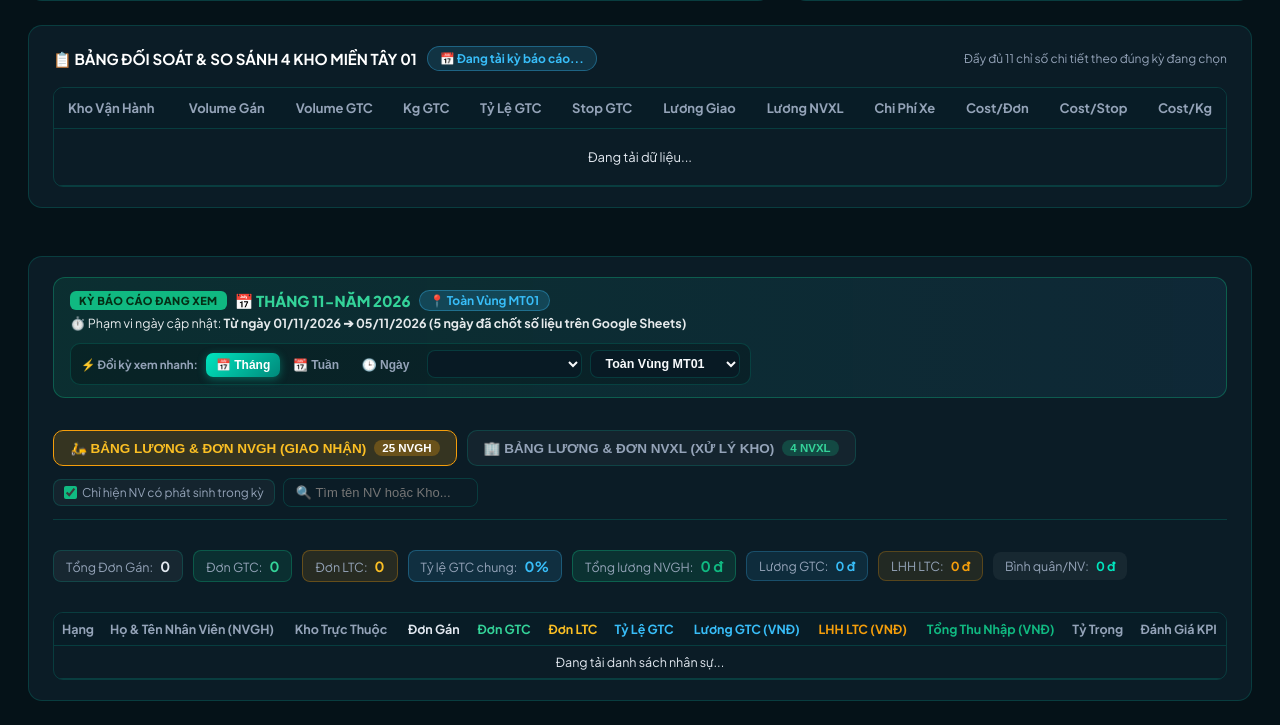
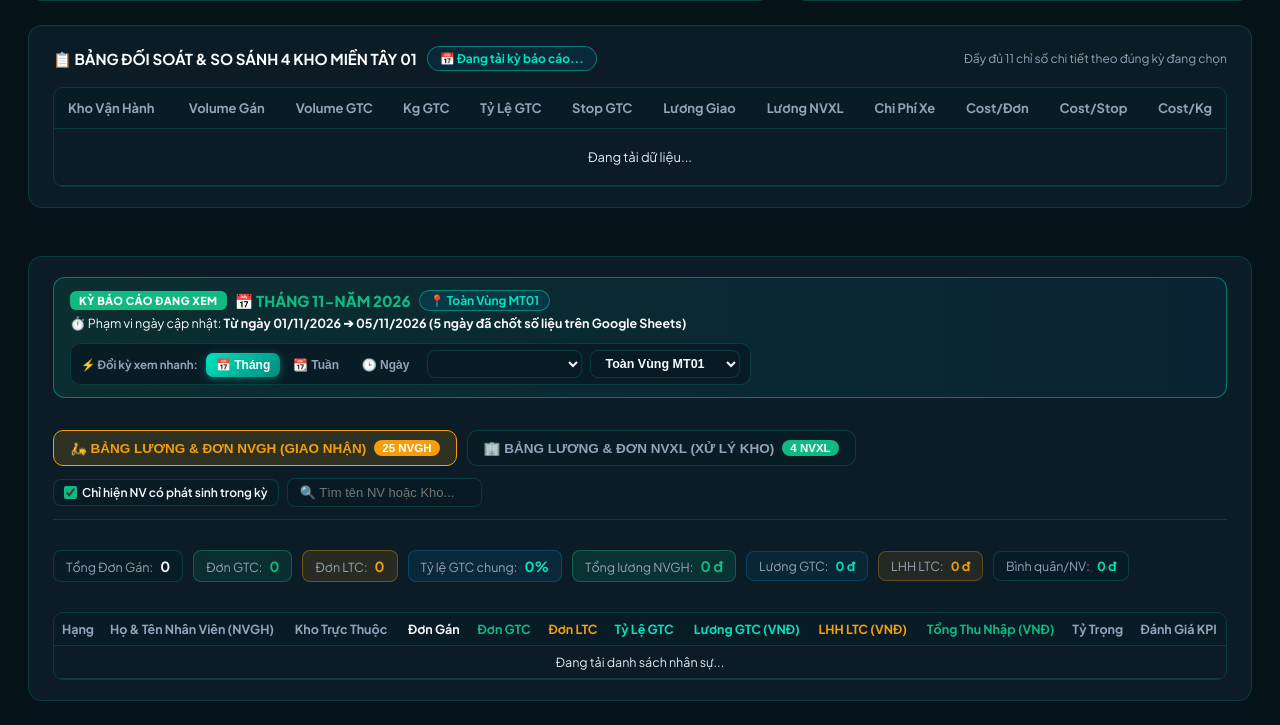
Before and after one commit to billnguyen1990/tiger-ai-studio, a Flask app: page /cost-dashboard in a window 1280 px wide. Shown: the part 944-1669 px from the top of the page. Run offline with Flask 3, Linux system fonts and the light colour scheme; lists and menus that the app fills with data are empty.

Commit message:
fix(cost-dashboard): high-contrast text and badge colors in Light Mode for NVGH and NVXL salary tables

```diff
--- a/templates/cost_dashboard.html
+++ b/templates/cost_dashboard.html
@@ -1384,7 +1384,7 @@
         <div style="display: flex; align-items: center; gap: 10px; flex-wrap: wrap;">
           <div class="box-title">📋 BẢNG ĐỐI SOÁT & SO SÁNH 4 KHO MIỀN TÂY 01</div>
           <span id="badgeHubTablePeriod"
-            style="background: rgba(56, 189, 248, 0.14); border: 1px solid rgba(56, 189, 248, 0.35); color: #38bdf8; padding: 4px 12px; border-radius: 999px; font-size: 12px; font-weight: 700;">
+            style="background: rgba(2, 132, 199, 0.12); border: 1px solid var(--border-accent); color: var(--accent-blue); padding: 4px 12px; border-radius: 999px; font-size: 12px; font-weight: 700;">
             📅 Đang tải kỳ báo cáo...
           </span>
         </div>
@@ -1420,20 +1420,20 @@
     <!-- SECTION 4: BẢNG LƯƠNG & SẢN LƯỢNG CHI TIẾT (TÍCH HỢP 2 TAB: NVGH & NVXL + BỘ CHỌN KỲ NGAY TẠI BẢNG) -->
     <section class="content-box" style="margin-top: 24px;">
       <!-- BANNER KỲ DỮ LIỆU RÕ RÀNG + BỘ CHỌN NHANH NGAY TẠI BẢNG LƯƠNG -->
-      <div style="background: linear-gradient(90deg, rgba(16, 185, 129, 0.12), rgba(56, 189, 248, 0.08)); border: 1px solid rgba(16, 185, 129, 0.35); border-radius: 12px; padding: 12px 16px; margin-bottom: 16px; display: flex; align-items: center; justify-content: space-between; flex-wrap: wrap; gap: 12px;">
+      <div style="background: linear-gradient(90deg, rgba(16, 185, 129, 0.12), rgba(2, 132, 199, 0.08)); border: 1px solid var(--border-accent); border-radius: 12px; padding: 12px 16px; margin-bottom: 16px; display: flex; align-items: center; justify-content: space-between; flex-wrap: wrap; gap: 12px;">
         <div style="display: flex; flex-direction: column; gap: 4px;">
           <div style="display: flex; align-items: center; gap: 8px; flex-wrap: wrap;">
-            <span style="background: #10b981; color: #052e16; font-weight: 800; font-size: 11px; padding: 3px 9px; border-radius: 6px; letter-spacing: 0.4px;">KỲ BÁO CÁO ĐANG XEM</span>
-            <strong id="txtSalaryPeriodBanner" style="color: #34d399; font-size: 15px; font-weight: 800;">📅 THÁNG 11-NĂM 2026</strong>
-            <span id="txtSalaryHubBanner" style="background: rgba(56, 189, 248, 0.18); color: #38bdf8; border: 1px solid rgba(56, 189, 248, 0.35); padding: 2px 10px; border-radius: 999px; font-size: 12px; font-weight: 700;">📍 Toàn Vùng MT01</span>
-          </div>
-          <div id="txtSalaryDateRangeSub" style="font-size: 12.5px; color: var(--text-main); opacity: 0.92;">
+            <span style="background: var(--accent-green); color: #ffffff; font-weight: 800; font-size: 11px; padding: 3px 9px; border-radius: 6px; letter-spacing: 0.4px;">KỲ BÁO CÁO ĐANG XEM</span>
+            <strong id="txtSalaryPeriodBanner" style="color: var(--accent-green); font-size: 15px; font-weight: 800;">📅 THÁNG 11-NĂM 2026</strong>
+            <span id="txtSalaryHubBanner" style="background: rgba(2, 132, 199, 0.14); color: var(--accent-blue); border: 1px solid var(--border-accent); padding: 2px 10px; border-radius: 999px; font-size: 12px; font-weight: 700;">📍 Toàn Vùng MT01</span>
+          </div>
+          <div id="txtSalaryDateRangeSub" style="font-size: 12.5px; color: var(--text-main);">
             ⏱️ Phạm vi ngày cập nhật: <b>Từ ngày 01/11/2026 ➔ 05/11/2026 (5 ngày đã chốt số liệu trên Google Sheets)</b>
           </div>
         </div>
 
         <!-- Bộ đổi nhanh Ngày / Tuần / Tháng ngay tại bảng lương không cần cuộn lên trên -->
-        <div style="display: flex; align-items: center; gap: 8px; flex-wrap: wrap; background: rgba(0,0,0,0.22); padding: 6px 10px; border-radius: 10px; border: 1px solid var(--border-color);">
+        <div style="display: flex; align-items: center; gap: 8px; flex-wrap: wrap; background: var(--bg-table-th); padding: 6px 10px; border-radius: 10px; border: 1px solid var(--border-color);">
           <span style="font-size: 11.5px; color: var(--text-sub); font-weight: 700;">⚡ Đổi kỳ xem nhanh:</span>
           <div class="mode-pills" style="gap: 4px;">
             <button class="pill-btn active" id="inlinePillMonth" onclick="setMode('month')" style="padding: 5px 10px; font-size: 12px;">📅 Tháng</button>
@@ -1454,57 +1454,57 @@
       <!-- THANH CHUYỂN TAB: LƯƠNG NVGH vs LƯƠNG NVXL -->
       <div style="display: flex; align-items: center; justify-content: space-between; flex-wrap: wrap; gap: 12px; margin-bottom: 14px; border-bottom: 1px solid var(--border-color); padding-bottom: 12px;">
         <div style="display: flex; align-items: center; gap: 10px; flex-wrap: wrap;">
-          <button id="tabBtnNVGH" onclick="switchSalaryTab('nvgh')" style="cursor: pointer; display: flex; align-items: center; gap: 8px; padding: 9px 16px; border-radius: 10px; font-weight: 800; font-size: 13.5px; border: 1.5px solid #f59e0b; background: rgba(245, 158, 11, 0.18); color: #fbbf24; transition: 0.2s;">
+          <button id="tabBtnNVGH" onclick="switchSalaryTab('nvgh')" style="cursor: pointer; display: flex; align-items: center; gap: 8px; padding: 9px 16px; border-radius: 10px; font-weight: 800; font-size: 13.5px; border: 1.5px solid var(--accent-amber); background: rgba(245, 158, 11, 0.15); color: var(--accent-amber); transition: 0.2s;">
             <span>🛵 BẢNG LƯƠNG & ĐƠN NVGH (GIAO NHẬN)</span>
-            <span id="badgeDriverCount" style="background: rgba(245, 158, 11, 0.28); color: #fff; padding: 2px 8px; border-radius: 999px; font-size: 11.5px;">25 NVGH</span>
+            <span id="badgeDriverCount" style="background: var(--accent-amber); color: #ffffff; padding: 2px 8px; border-radius: 999px; font-size: 11.5px;">25 NVGH</span>
           </button>
 
-          <button id="tabBtnNVXL" onclick="switchSalaryTab('nvxl')" style="cursor: pointer; display: flex; align-items: center; gap: 8px; padding: 9px 16px; border-radius: 10px; font-weight: 800; font-size: 13.5px; border: 1.5px solid var(--border-color); background: rgba(255, 255, 255, 0.04); color: var(--text-sub); transition: 0.2s;">
+          <button id="tabBtnNVXL" onclick="switchSalaryTab('nvxl')" style="cursor: pointer; display: flex; align-items: center; gap: 8px; padding: 9px 16px; border-radius: 10px; font-weight: 800; font-size: 13.5px; border: 1.5px solid var(--border-color); background: var(--bg-table-th); color: var(--text-sub); transition: 0.2s;">
             <span>🏢 BẢNG LƯƠNG & ĐƠN NVXL (XỬ LÝ KHO)</span>
-            <span id="badgeNvxlCount" style="background: rgba(16, 185, 129, 0.25); color: #34d399; padding: 2px 8px; border-radius: 999px; font-size: 11.5px;">4 NVXL</span>
+            <span id="badgeNvxlCount" style="background: var(--accent-green); color: #ffffff; padding: 2px 8px; border-radius: 999px; font-size: 11.5px;">4 NVXL</span>
           </button>
         </div>
 
         <div style="display: flex; align-items: center; gap: 8px; flex-wrap: wrap;">
-          <label id="lblHideZeroWrap" style="display: flex; align-items: center; gap: 5px; font-size: 12px; color: var(--text-sub); cursor: pointer; background: rgba(255,255,255,0.04); padding: 5px 10px; border-radius: 8px; border: 1px solid var(--border-color);">
+          <label id="lblHideZeroWrap" style="display: flex; align-items: center; gap: 5px; font-size: 12px; color: var(--text-main); font-weight: 600; cursor: pointer; background: var(--bg-table-th); padding: 5px 10px; border-radius: 8px; border: 1px solid var(--border-color);">
             <input type="checkbox" id="chkOnlyActiveStaff" checked onchange="filterDriversTable()" style="accent-color: #10b981; cursor: pointer;">
             <span>Chỉ hiện NV có phát sinh trong kỳ</span>
           </label>
-          <input type="text" id="txtSearchDriver" placeholder="🔍 Tìm tên NV hoặc Kho..." oninput="filterDriversTable()" style="background: var(--bg-surface); border: 1px solid var(--border-color); color: var(--text-main); border-radius: 8px; padding: 6px 12px; font-size: 13px; outline: none; width: 195px;">
+          <input type="text" id="txtSearchDriver" placeholder="🔍 Tìm tên NV hoặc Kho..." oninput="filterDriversTable()" style="background: var(--bg-input); border: 1px solid var(--border-color); color: var(--text-main); border-radius: 8px; padding: 6px 12px; font-size: 13px; outline: none; width: 195px;">
         </div>
       </div>
 
       <!-- DẢI TỔNG HỢP SẢN LƯỢNG ĐƠN (GÁN / GTC / LTC / TỶ LỆ GTC) + LƯƠNG CỦA TAB ĐANG CHỌN -->
       <div style="display: flex; align-items: center; gap: 10px; flex-wrap: wrap; margin-bottom: 14px;">
-        <div style="background: rgba(255,255,255,0.05); border: 1px solid var(--border-color); padding: 6px 12px; border-radius: 8px; font-size: 12.5px;">
+        <div style="background: var(--bg-table-th); border: 1px solid var(--border-color); padding: 6px 12px; border-radius: 8px; font-size: 12.5px;">
           <span style="color: var(--text-sub);">Tổng Đơn Gán:</span>
-          <b id="txtSumDonGan" style="color: #e2e8f0; margin-left: 5px; font-size: 14px;">0</b>
-        </div>
-        <div style="background: rgba(16, 185, 129, 0.12); border: 1px solid rgba(16, 185, 129, 0.3); padding: 6px 12px; border-radius: 8px; font-size: 12.5px;">
+          <b id="txtSumDonGan" style="color: var(--text-main); margin-left: 5px; font-size: 14px;">0</b>
+        </div>
+        <div style="background: rgba(16, 185, 129, 0.12); border: 1px solid rgba(16, 185, 129, 0.35); padding: 6px 12px; border-radius: 8px; font-size: 12.5px;">
           <span style="color: var(--text-sub);">Đơn GTC:</span>
-          <b id="txtSumDonGtc" style="color: #34d399; margin-left: 5px; font-size: 14px;">0</b>
-        </div>
-        <div style="background: rgba(245, 158, 11, 0.12); border: 1px solid rgba(245, 158, 11, 0.3); padding: 6px 12px; border-radius: 8px; font-size: 12.5px;">
+          <b id="txtSumDonGtc" style="color: var(--accent-green); margin-left: 5px; font-size: 14px;">0</b>
+        </div>
+        <div style="background: rgba(245, 158, 11, 0.12); border: 1px solid rgba(245, 158, 11, 0.35); padding: 6px 12px; border-radius: 8px; font-size: 12.5px;">
           <span style="color: var(--text-sub);">Đơn LTC:</span>
-          <b id="txtSumDonLtc" style="color: #fbbf24; margin-left: 5px; font-size: 14px;">0</b>
-        </div>
-        <div style="background: rgba(56, 189, 248, 0.12); border: 1px solid rgba(56, 189, 248, 0.3); padding: 6px 12px; border-radius: 8px; font-size: 12.5px;">
+          <b id="txtSumDonLtc" style="color: var(--accent-amber); margin-left: 5px; font-size: 14px;">0</b>
+        </div>
+        <div style="background: rgba(2, 132, 199, 0.12); border: 1px solid rgba(2, 132, 199, 0.35); padding: 6px 12px; border-radius: 8px; font-size: 12.5px;">
           <span style="color: var(--text-sub);">Tỷ lệ GTC chung:</span>
-          <b id="txtSumGtcRate" style="color: #38bdf8; margin-left: 5px; font-size: 14px;">0%</b>
-        </div>
-        <div style="background: rgba(16, 185, 129, 0.14); border: 1px solid rgba(16, 185, 129, 0.35); padding: 6px 12px; border-radius: 8px; font-size: 12.5px;">
+          <b id="txtSumGtcRate" style="color: var(--accent-blue); margin-left: 5px; font-size: 14px;">0%</b>
+        </div>
+        <div style="background: rgba(16, 185, 129, 0.14); border: 1px solid rgba(16, 185, 129, 0.38); padding: 6px 12px; border-radius: 8px; font-size: 12.5px;">
           <span id="lblTotalSalMain" style="color: var(--text-sub);">Tổng lương NVGH:</span>
           <b id="txtTotalDriverSalary" style="color: var(--accent-green); margin-left: 5px; font-size: 14.5px;">0 đ</b>
         </div>
-        <div style="background: rgba(56, 189, 248, 0.1); border: 1px solid rgba(56, 189, 248, 0.25); padding: 6px 12px; border-radius: 8px; font-size: 12.5px;">
+        <div style="background: rgba(2, 132, 199, 0.1); border: 1px solid rgba(2, 132, 199, 0.3); padding: 6px 12px; border-radius: 8px; font-size: 12.5px;">
           <span id="lblSubSal1" style="color: var(--text-sub);">Lương GTC:</span>
-          <b id="txtTotalGtcSalary" style="color: #38bdf8; margin-left: 5px;">0 đ</b>
-        </div>
-        <div style="background: rgba(245, 158, 11, 0.1); border: 1px solid rgba(245, 158, 11, 0.25); padding: 6px 12px; border-radius: 8px; font-size: 12.5px;">
+          <b id="txtTotalGtcSalary" style="color: var(--accent-blue); margin-left: 5px;">0 đ</b>
+        </div>
+        <div style="background: rgba(245, 158, 11, 0.1); border: 1px solid rgba(245, 158, 11, 0.3); padding: 6px 12px; border-radius: 8px; font-size: 12.5px;">
           <span id="lblSubSal2" style="color: var(--text-sub);">LHH LTC:</span>
-          <b id="txtTotalLtcSalary" style="color: #f59e0b; margin-left: 5px;">0 đ</b>
-        </div>
-        <div style="background: rgba(255,255,255,0.05); padding: 6px 12px; border-radius: 8px; font-size: 12.5px;">
+          <b id="txtTotalLtcSalary" style="color: var(--accent-amber); margin-left: 5px;">0 đ</b>
+        </div>
+        <div style="background: var(--bg-table-th); border: 1px solid var(--border-color); padding: 6px 12px; border-radius: 8px; font-size: 12.5px;">
           <span id="lblAvgSal" style="color: var(--text-sub);">Bình quân/NV:</span>
           <b id="txtAvgDriverSalary" style="color: var(--accent-blue); margin-left: 5px;">0 đ</b>
         </div>
@@ -1524,12 +1524,12 @@
               <th style="width: 48px; text-align: center;">Hạng</th>
               <th id="thStaffName">Họ & Tên Nhân Viên (NVGH)</th>
               <th>Kho Trực Thuộc</th>
-              <th style="text-align: right; color: #e2e8f0;">Đơn Gán</th>
-              <th style="text-align: right; color: #34d399;">Đơn GTC</th>
-              <th style="text-align: right; color: #fbbf24;">Đơn LTC</th>
-              <th style="text-align: center; color: #38bdf8;">Tỷ Lệ GTC</th>
-              <th id="thSalCol1" style="text-align: right; color: #38bdf8;">Lương GTC (VNĐ)</th>
-              <th id="thSalCol2" style="text-align: right; color: #f59e0b;">LHH LTC (VNĐ)</th>
+              <th style="text-align: right; color: var(--text-main);">Đơn Gán</th>
+              <th style="text-align: right; color: var(--accent-green);">Đơn GTC</th>
+              <th style="text-align: right; color: var(--accent-amber);">Đơn LTC</th>
+              <th style="text-align: center; color: var(--accent-blue);">Tỷ Lệ GTC</th>
+              <th id="thSalCol1" style="text-align: right; color: var(--accent-blue);">Lương GTC (VNĐ)</th>
+              <th id="thSalCol2" style="text-align: right; color: var(--accent-amber);">LHH LTC (VNĐ)</th>
               <th style="text-align: right; color: var(--accent-green);">Tổng Thu Nhập (VNĐ)</th>
               <th style="text-align: right;">Tỷ Trọng</th>
               <th style="text-align: center;">Đánh Giá KPI</th>
@@ -1699,7 +1699,7 @@
         document.getElementById("txtSalaryHubBanner").innerText = `📍 ${pHub}`;
       }
       if (document.getElementById("txtSalaryDateRangeSub")) {
-        document.getElementById("txtSalaryDateRangeSub").innerHTML = `⏱️ Phạm vi ngày cập nhật: <b style="color: #fbbf24;">${pRange}</b> • Đồng bộ lúc: <b>${data.last_sync || "Mới nhất"}</b>`;
+        document.getElementById("txtSalaryDateRangeSub").innerHTML = `⏱️ Phạm vi ngày cập nhật: <b style="color: var(--accent-amber);">${pRange}</b> • Đồng bộ lúc: <b>${data.last_sync || "Mới nhất"}</b>`;
       }
 
       // Render Table 4 Kho
@@ -1733,18 +1733,18 @@
       const btnNvgh = document.getElementById("tabBtnNVGH");
       const btnNvxl = document.getElementById("tabBtnNVXL");
       if (tab === "nvgh") {
-        btnNvgh.style.border = "1.5px solid #f59e0b";
-        btnNvgh.style.background = "rgba(245, 158, 11, 0.18)";
-        btnNvgh.style.color = "#fbbf24";
+        btnNvgh.style.border = "1.5px solid var(--accent-amber)";
+        btnNvgh.style.background = "rgba(245, 158, 11, 0.15)";
+        btnNvgh.style.color = "var(--accent-amber)";
         btnNvxl.style.border = "1.5px solid var(--border-color)";
-        btnNvxl.style.background = "rgba(255, 255, 255, 0.04)";
+        btnNvxl.style.background = "var(--bg-table-th)";
         btnNvxl.style.color = "var(--text-sub)";
       } else {
-        btnNvxl.style.border = "1.5px solid #10b981";
-        btnNvxl.style.background = "rgba(16, 185, 129, 0.18)";
-        btnNvxl.style.color = "#34d399";
+        btnNvxl.style.border = "1.5px solid var(--accent-green)";
+        btnNvxl.style.background = "rgba(16, 185, 129, 0.15)";
+        btnNvxl.style.color = "var(--accent-green)";
         btnNvgh.style.border = "1.5px solid var(--border-color)";
-        btnNvgh.style.background = "rgba(255, 255, 255, 0.04)";
+        btnNvgh.style.background = "var(--bg-table-th)";
         btnNvgh.style.color = "var(--text-sub)";
       }
       renderActiveSalaryTab();
@@ -1755,10 +1755,21 @@
     }
 
     function _getGtcRateColor(rate) {
-      if (rate >= 85) return "#10b981";
-      if (rate >= 80) return "#f59e0b";
-      if (rate > 0) return "#ef4444";
-      return "#64748b";
+      const isLight = document.body.classList.contains("theme-light");
+      if (rate >= 85) return isLight ? "#047857" : "#10b981";
+      if (rate >= 80) return isLight ? "#b45309" : "#f59e0b";
+      if (rate > 0) return isLight ? "#b91c1c" : "#ef4444";
+      return "#475569";
+    }
+
+    function _getBadgeThemeColor(hexColor) {
+      const isLight = document.body.classList.contains("theme-light");
+      if (!isLight) return hexColor;
+      if (hexColor === "#10b981") return "#047857";
+      if (hexColor === "#3b82f6") return "#1d4ed8";
+      if (hexColor === "#f59e0b") return "#b45309";
+      if (hexColor === "#ef4444") return "#b91c1c";
+      return "#475569";
     }
 
     function renderDriversTable(items, summary) {
@@ -1791,24 +1802,24 @@
 
       // Dòng TỔNG CỘNG trên cùng để Sếp đối chiếu nhanh
       const summaryRowHtml = `
-        <tr style="background: rgba(16, 185, 129, 0.11); border-bottom: 2px solid rgba(16, 185, 129, 0.4);">
-          <td style="text-align: center; font-weight: 900; color: #34d399;">∑</td>
-          <td style="font-weight: 800; color: #34d399;">TỔNG CỘNG TOÀN BẢNG (${isNvxl ? (sumObj.count || 0) + ' NVXL' : (sumObj.active_count || 0) + ' NVGH có phát sinh'})</td>
+        <tr style="background: rgba(16, 185, 129, 0.12); border-bottom: 2px solid var(--accent-green);">
+          <td style="text-align: center; font-weight: 900; color: var(--accent-green);">∑</td>
+          <td style="font-weight: 800; color: var(--accent-green);">TỔNG CỘNG TOÀN BẢNG (${isNvxl ? (sumObj.count || 0) + ' NVXL' : (sumObj.active_count || 0) + ' NVGH có phát sinh'})</td>
           <td style="color: var(--accent-blue); font-weight: 700;">📍 ${(window.lastRenderedData && window.lastRenderedData.period_info && window.lastRenderedData.period_info.hub) || 'Toàn Vùng MT01'}</td>
-          <td class="td-num" style="font-weight: 800; color: #fff; font-size: 14px;">${sumObj.formatted_don_gan || "0"}</td>
-          <td class="td-num" style="font-weight: 800; color: #34d399; font-size: 14px;">${sumObj.formatted_don_gtc || "0"}</td>
-          <td class="td-num" style="font-weight: 800; color: #fbbf24; font-size: 14px;">${sumObj.formatted_don_ltc || "0"}</td>
+          <td class="td-num" style="font-weight: 800; color: var(--text-main); font-size: 14px;">${sumObj.formatted_don_gan || "0"}</td>
+          <td class="td-num" style="font-weight: 800; color: var(--accent-green); font-size: 14px;">${sumObj.formatted_don_gtc || "0"}</td>
+          <td class="td-num" style="font-weight: 800; color: var(--accent-amber); font-size: 14px;">${sumObj.formatted_don_ltc || "0"}</td>
           <td style="text-align: center;">
-            <span style="background: rgba(56, 189, 248, 0.2); color: #38bdf8; border: 1px solid rgba(56, 189, 248, 0.45); padding: 3px 9px; border-radius: 999px; font-size: 12px; font-weight: 800;">
+            <span style="background: rgba(2, 132, 199, 0.16); color: var(--accent-blue); border: 1px solid var(--accent-blue); padding: 3px 9px; border-radius: 999px; font-size: 12px; font-weight: 800;">
               ${sumObj.overall_gtc_rate || "0%"}
             </span>
           </td>
-          <td class="td-num" style="color: #38bdf8; font-weight: 800; font-size: 14px;">${isNvxl ? (sumObj.formatted_luong_xl || "0 đ") : (sumObj.formatted_gtc || "0 đ")}</td>
-          <td class="td-num" style="color: #f59e0b; font-weight: 800; font-size: 14px;">${isNvxl ? (sumObj.formatted_luong_gn || "0 đ") : (sumObj.formatted_ltc || "0 đ")}</td>
+          <td class="td-num" style="color: var(--accent-blue); font-weight: 800; font-size: 14px;">${isNvxl ? (sumObj.formatted_luong_xl || "0 đ") : (sumObj.formatted_gtc || "0 đ")}</td>
+          <td class="td-num" style="color: var(--accent-amber); font-weight: 800; font-size: 14px;">${isNvxl ? (sumObj.formatted_luong_gn || "0 đ") : (sumObj.formatted_ltc || "0 đ")}</td>
           <td class="td-num" style="color: var(--accent-green); font-weight: 900; font-size: 15px;">${sumObj.formatted_total || "0 đ"}</td>
           <td class="td-num" style="color: var(--accent-purple); font-weight: 800;">100%</td>
           <td style="text-align: center;">
-            <span style="background: rgba(16, 185, 129, 0.2); color: #34d399; border: 1px solid rgba(16, 185, 129, 0.4); padding: 3px 10px; border-radius: 999px; font-size: 11px; font-weight: 800;">
+            <span style="background: rgba(16, 185, 129, 0.16); color: var(--accent-green); border: 1px solid var(--accent-green); padding: 3px 10px; border-radius: 999px; font-size: 11px; font-weight: 800;">
               Chuẩn Đối Soát
             </span>
           </td>
@@ -1816,9 +1827,9 @@
       `;
 
       const rowsHtml = items.map(d => {
-        let rankBadge = `#${d.rank}`;
-        if (d.rank === 1) rankBadge = `<span style="font-size: 16px;">🥇</span> <b style="color: #fbbf24;">#1</b>`;
-        else if (d.rank === 2) rankBadge = `<span style="font-size: 16px;">🥈</span> <b style="color: #94a3b8;">#2</b>`;
+        let rankBadge = `<b style="color: var(--text-sub);">#${d.rank}</b>`;
+        if (d.rank === 1) rankBadge = `<span style="font-size: 16px;">🥇</span> <b style="color: var(--accent-amber);">#1</b>`;
+        else if (d.rank === 2) rankBadge = `<span style="font-size: 16px;">🥈</span> <b style="color: var(--text-sub);">#2</b>`;
         else if (d.rank === 3) rankBadge = `<span style="font-size: 16px;">🥉</span> <b style="color: #b45309;">#3</b>`;
 
         const staffName = isNvxl ? d.full_label : d.driver_name;
@@ -1826,26 +1837,27 @@
         const salCol1 = isNvxl ? (d.formatted_luong_xl || "0 đ") : (d.formatted_gtc || "0 đ");
         const salCol2 = isNvxl ? (d.formatted_luong_gn || "0 đ") : (d.formatted_ltc || "0 đ");
         const rateColor = _getGtcRateColor(d.gtc_rate || 0);
+        const badgeColor = _getBadgeThemeColor(d.badge_color || "#10b981");
 
         return `
           <tr>
             <td style="text-align: center;">${rankBadge}</td>
-            <td style="font-weight: 700; color: #fff;">${staffIcon} ${staffName}</td>
-            <td style="color: var(--accent-blue);">🏢 ${d.hub_name}</td>
-            <td class="td-num" style="color: #e2e8f0; font-weight: 600;">${d.formatted_don_gan || "0"}</td>
-            <td class="td-num" style="color: #34d399; font-weight: 700;">${d.formatted_don_gtc || "0"}</td>
-            <td class="td-num" style="color: #fbbf24; font-weight: 600;">${d.formatted_don_ltc || "0"}</td>
+            <td style="font-weight: 700; color: var(--text-main);">${staffIcon} ${staffName}</td>
+            <td style="color: var(--accent-blue); font-weight: 600;">🏢 ${d.hub_name}</td>
+            <td class="td-num" style="color: var(--text-main); font-weight: 700;">${d.formatted_don_gan || "0"}</td>
+            <td class="td-num" style="color: var(--accent-green); font-weight: 700;">${d.formatted_don_gtc || "0"}</td>
+            <td class="td-num" style="color: var(--accent-amber); font-weight: 700;">${d.formatted_don_ltc || "0"}</td>
             <td style="text-align: center;">
-              <span style="background: ${rateColor}22; color: ${rateColor}; border: 1px solid ${rateColor}55; padding: 2px 8px; border-radius: 999px; font-size: 11.5px; font-weight: 700;">
+              <span style="background: ${rateColor}1f; color: ${rateColor}; border: 1px solid ${rateColor}66; padding: 2px 8px; border-radius: 999px; font-size: 11.5px; font-weight: 700;">
                 ${d.formatted_gtc_rate || "0%"}
               </span>
             </td>
-            <td class="td-num" style="color: #38bdf8; font-weight: 600;">${salCol1}</td>
-            <td class="td-num" style="color: #f59e0b; font-weight: 600;">${salCol2}</td>
-            <td class="td-num" style="color: var(--accent-green); font-weight: 700; font-size: 14px;">${d.formatted_period_salary || d.formatted_total_salary}</td>
-            <td class="td-num" style="color: var(--accent-purple); font-weight: 600;">${d.percentage || "0%"}</td>
+            <td class="td-num" style="color: var(--accent-blue); font-weight: 700;">${salCol1}</td>
+            <td class="td-num" style="color: var(--accent-amber); font-weight: 700;">${salCol2}</td>
+            <td class="td-num" style="color: var(--accent-green); font-weight: 800; font-size: 14px;">${d.formatted_period_salary || d.formatted_total_salary}</td>
+            <td class="td-num" style="color: var(--accent-purple); font-weight: 700;">${d.percentage || "0%"}</td>
             <td style="text-align: center;">
-              <span style="background: ${d.badge_color}22; color: ${d.badge_color}; border: 1px solid ${d.badge_color}44; padding: 3px 10px; border-radius: 999px; font-size: 11px; font-weight: 700;">
+              <span style="background: ${badgeColor}1f; color: ${badgeColor}; border: 1px solid ${badgeColor}66; padding: 3px 10px; border-radius: 999px; font-size: 11px; font-weight: 700;">
                 ${d.badge}
               </span>
             </td>
@@ -2037,8 +2049,9 @@
 
               updateQuickButton(themeKey);
 
-              // Cập nhật lại màu biểu đồ Chart.js nếu đã render
+              // Cập nhật lại màu biểu đồ Chart.js & bảng lương nếu đã render
               if (window.lastRenderedData) {
+                renderActiveSalaryTab();
                 renderCharts(window.lastRenderedData);
               }
             }
```
Lines whose indentation alone changed are shown as unchanged.
